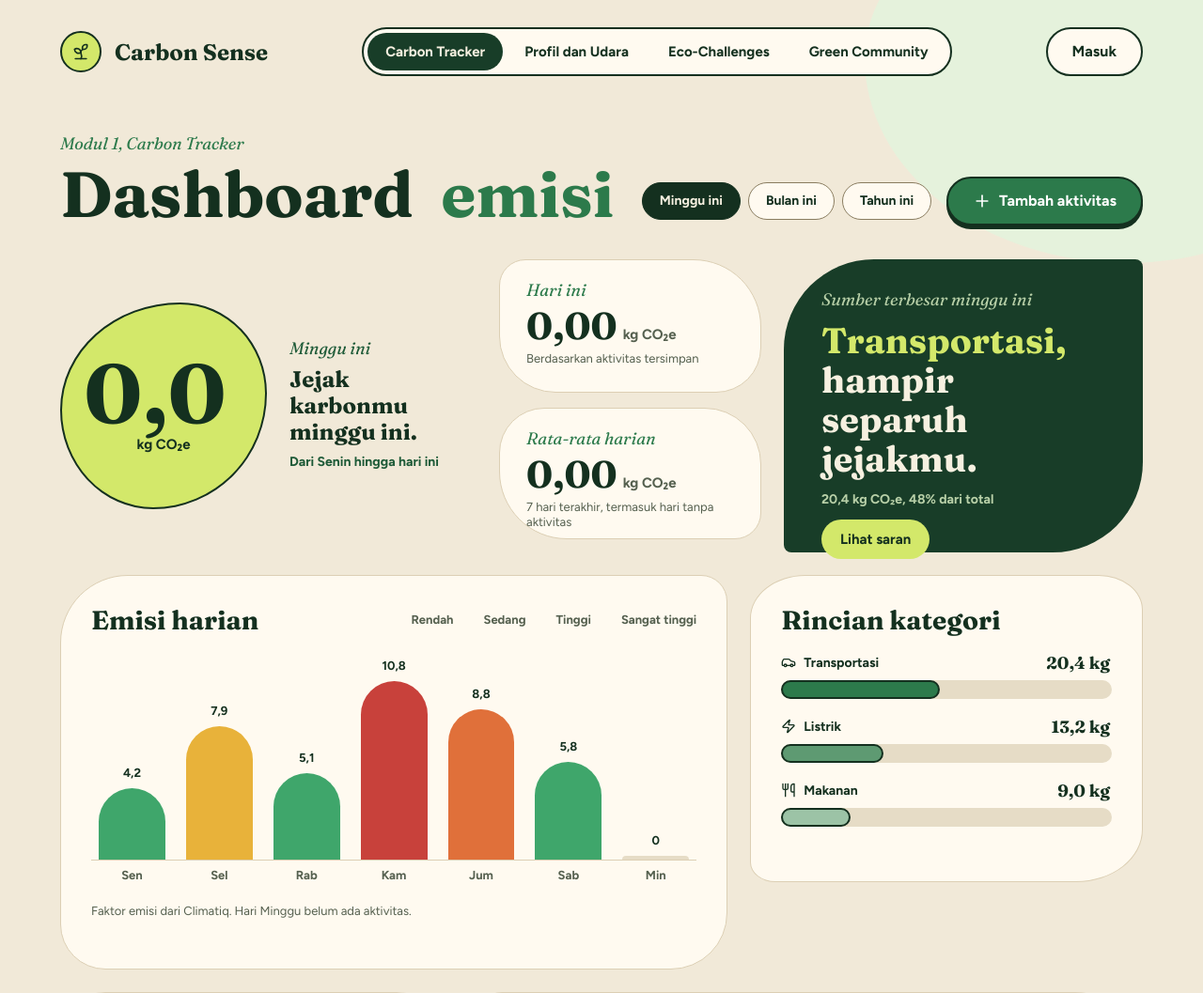
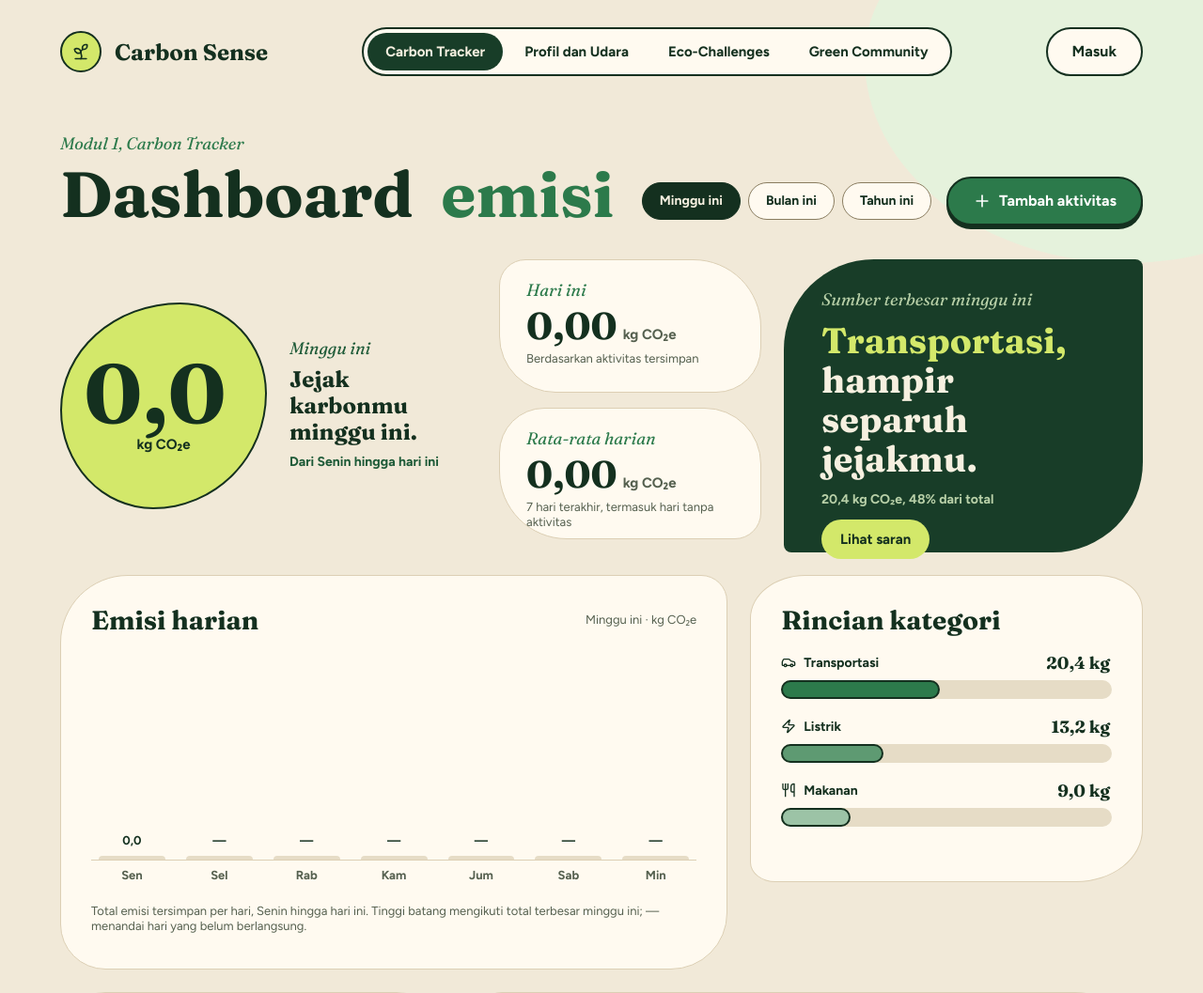
Before and after one commit to PBP-B-11/carbon-sense, a Django app: page /tracker/ in a window 1280 px wide. Shown: the top 1057 px of the page at 94% size. Run offline with Django 5.2, Linux system fonts and the light colour scheme.

Commit message:
feat: display weekly emissions chart from saved activities

```diff
--- a/static/css/styles.css
+++ b/static/css/styles.css
@@ -1177,6 +1177,11 @@ main {
   color: var(--color-text-primary);
 }
 
+/*Use one color for recorded emissions until level thresholds are defined.*/
+.bar--recorded {
+  background: var(--chart-low);
+}
+
 .bar--zero {
   border-radius: 4px 4px 0 0;
   background: var(--color-bg-sunken);
--- a/tracker/templates/tracker/tracker.html
+++ b/tracker/templates/tracker/tracker.html
@@ -61,24 +61,21 @@
         <article class="card card--b chart-card" aria-labelledby="judul-grafik">
           <div class="chart-head">
             <h2 class="card-title" id="judul-grafik">Emisi harian</h2>
-            <ul class="legend" aria-label="Level emisi">
-              <li><span><i class="bg-low"></i>Rendah</span></li>
-              <li><span><i class="bg-medium"></i>Sedang</span></li>
-              <li><span><i class="bg-high"></i>Tinggi</span></li>
-              <li><span><i class="bg-very-high"></i>Sangat tinggi</span></li>
-            </ul>
+            <p class="hint">Minggu ini · kg CO₂e</p>
           </div>
-          <div class="bars" role="img" aria-label="Emisi harian: Sen 4,2; Sel 7,9; Rab 5,1; Kam 10,8; Jum 8,8; Sab 5,8; Min 0 kg CO2e">
-            <span class="bar bar--low h-76"><b>4,2</b></span>
-            <span class="bar bar--medium h-142"><b>7,9</b></span>
-            <span class="bar bar--low h-92"><b>5,1</b></span>
-            <span class="bar bar--very-high h-190"><b>10,8</b></span>
-            <span class="bar bar--high h-160"><b>8,8</b></span>
-            <span class="bar bar--low h-104"><b>5,8</b></span>
-            <span class="bar bar--zero h-4"><b>0</b></span>
+          {#Render saved daily totals with heights calculated by the view.#}
+          <div class="bars" role="img" aria-describedby="chart-note" aria-label="Emisi harian minggu ini: {% for day in daily_chart %}{{ day.label }}: {% if day.is_future %}belum berlangsung{% else %}{{ day.emissions|floatformat:4 }} kg CO2e{% endif %}{% if not forloop.last %}; {% endif %}{% endfor %}">
+            {% for day in daily_chart %}
+              <span class="bar {% if day.emissions %}bar--recorded{% else %}bar--zero{% endif %}" style="height: {{ day.height }}px" title="{{ day.date|date:'d M Y' }}: {% if day.is_future %}belum berlangsung{% else %}{{ day.emissions|floatformat:4 }} kg CO₂e{% endif %}">
+                <b>{% if day.is_future %}—{% else %}{{ day.emissions|floatformat:1 }}{% endif %}</b>
+              </span>
+            {% endfor %}
           </div>
-          <div class="days" aria-hidden="true"><span>Sen</span><span>Sel</span><span>Rab</span><span>Kam</span><span>Jum</span><span>Sab</span><span>Min</span></div>
-          <p class="chart-foot">Faktor emisi dari Climatiq. Hari Minggu belum ada aktivitas.</p>
+          {#Keep weekday labels aligned with the seven chart bars.#}
+          <div class="days" aria-hidden="true">
+            {% for day in daily_chart %}<span>{{ day.label }}</span>{% endfor %}
+          </div>
+          <p class="chart-foot" id="chart-note">Total emisi tersimpan per hari, Senin hingga hari ini. Tinggi batang mengikuti total terbesar minggu ini; — menandai hari yang belum berlangsung.</p>
         </article>
 
         <article class="card breakdown" aria-labelledby="judul-rincian">
--- a/tracker/views.py
+++ b/tracker/views.py
@@ -17,6 +17,7 @@ from datetime import timedelta
 from django.utils import timezone
 
 def index(request, pk=None):
+    #Load aktivitas dan verify owner
     editing_activity = None
 
     if pk is not None:
@@ -30,14 +31,17 @@ def index(request, pk=None):
             user=request.user,
         )
 
+    #Prare form
     form = CarbonActivityForm(
         request.POST if request.method == "POST" else None,
         instance=editing_activity,
     )
 
+    #Prepare estimation
     estimate = None
     saving = request.POST.get("action") == "save"
 
+    #Validasi data
     if request.method == "POST" and form.is_valid():
         if saving and not request.user.is_authenticated:
             form.add_error(None, "Silakan login untuk menyimpan aktivitas.")
@@ -47,6 +51,7 @@ def index(request, pk=None):
                 "Saat ini perhitungan tersedia untuk listrik saja.",
             )
         else:
+            #Request electricity emissions dari climatiq
             try:
                 estimate = estimate_electricity(
                     form.cleaned_data["quantity"]
@@ -54,6 +59,7 @@ def index(request, pk=None):
             except (requests.RequestException, ValueError):
                 form.add_error(None, "Gagal menghitung emisi. Coba lagi.")
             else:
+                #Save the activity untuk owner
                 if saving:
                     activity = form.save(commit=False)
                     activity.user = request.user
@@ -62,35 +68,43 @@ def index(request, pk=None):
                     ).quantize(Decimal("0.0001"))
                     activity.save()
 
+                    #Confirm saving
                     messages.success(request, "Aktivitas berhasil disimpan.")
                     return redirect("tracker:index")
 
+    #Load user history
     activities = CarbonActivity.objects.none()
+
 
     if request.user.is_authenticated:
         activities = CarbonActivity.objects.filter(
             user=request.user
         ).order_by("-date", "-pk")
 
+    #Kalkulasi total emisi
     total_emissions = activities.aggregate(
         total=Sum("emission_kg", default=Decimal("0"))
     )["total"]
 
+    #Definisikan hari berdasarkan timezone
     today = timezone.localdate()
 
     week_start = today - timedelta(days=today.weekday())
     seven_days_start = today - timedelta(days=6)
 
+    #Kalkulasi emisi hari ini
     today_emissions = activities.filter(date=today).aggregate(
         total=Sum("emission_kg", default=Decimal("0"))
     )["total"]
 
+    #Kalkulasi emisi minggu ini
     week_emissions = activities.filter(
         date__range=(week_start, today)
     ).aggregate(
         total=Sum("emission_kg", default=Decimal("0"))
     )["total"]
 
+    #Kalkulasi rata rata
     seven_days_emissions = activities.filter(
         date__range=(seven_days_start, today)
     ).aggregate(
@@ -99,6 +113,45 @@ def index(request, pk=None):
 
     average_daily_emissions = seven_days_emissions / Decimal("7")
 
+
+    daily_totals = (
+        activities.filter(date__range=(week_start, today))
+        .order_by()
+        .values("date")
+        .annotate(total=Sum("emission_kg"))
+    )
+
+    #Index total perhari
+    totals_by_date = {
+        row["date"]: row["total"] for row in daily_totals
+    }
+
+    #Siapkan chart
+    highest = max(totals_by_date.values(), default=Decimal("0"))
+    day_labels = ["Sen", "Sel", "Rab", "Kam", "Jum", "Sab", "Min"]
+    daily_chart = []
+
+    #week bar
+    for index in range(7):
+        day = week_start + timedelta(days=index)
+        emissions = totals_by_date.get(day, Decimal("0"))
+
+        #skala bar pada frontend
+        height = (
+            max(4, int(emissions / highest * 190))
+            if highest
+            else 4
+        )
+
+        daily_chart.append({
+            "date": day,
+            "label": day_labels[index],
+            "emissions": emissions,
+            "height": height,
+            "is_future": day > today,
+        })
+
+    #Pass form
     return render(
     request,
     "tracker/tracker.html",
@@ -111,6 +164,7 @@ def index(request, pk=None):
         "today_emissions": today_emissions,
         "week_emissions": week_emissions,
         "average_daily_emissions": average_daily_emissions,
+        "daily_chart": daily_chart,
     },
 )
 
```
